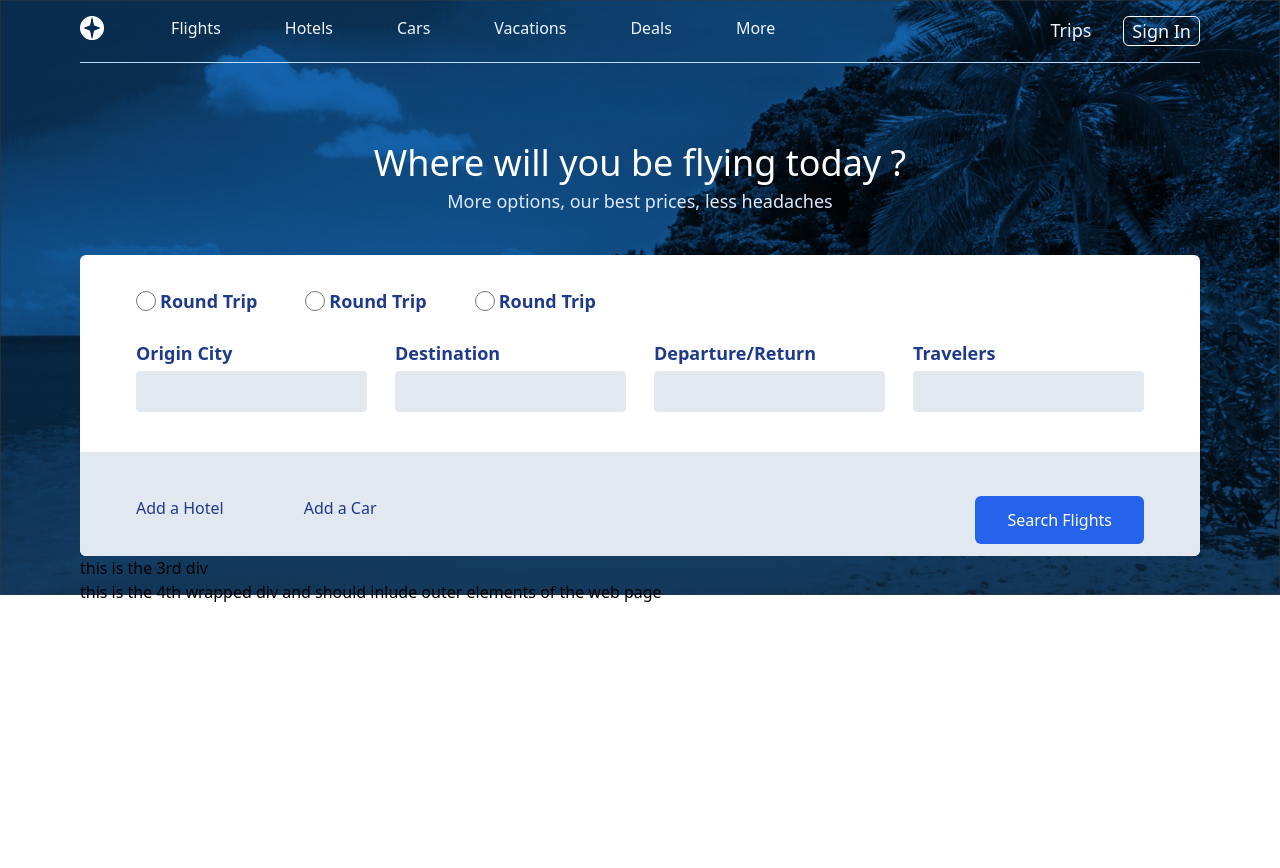
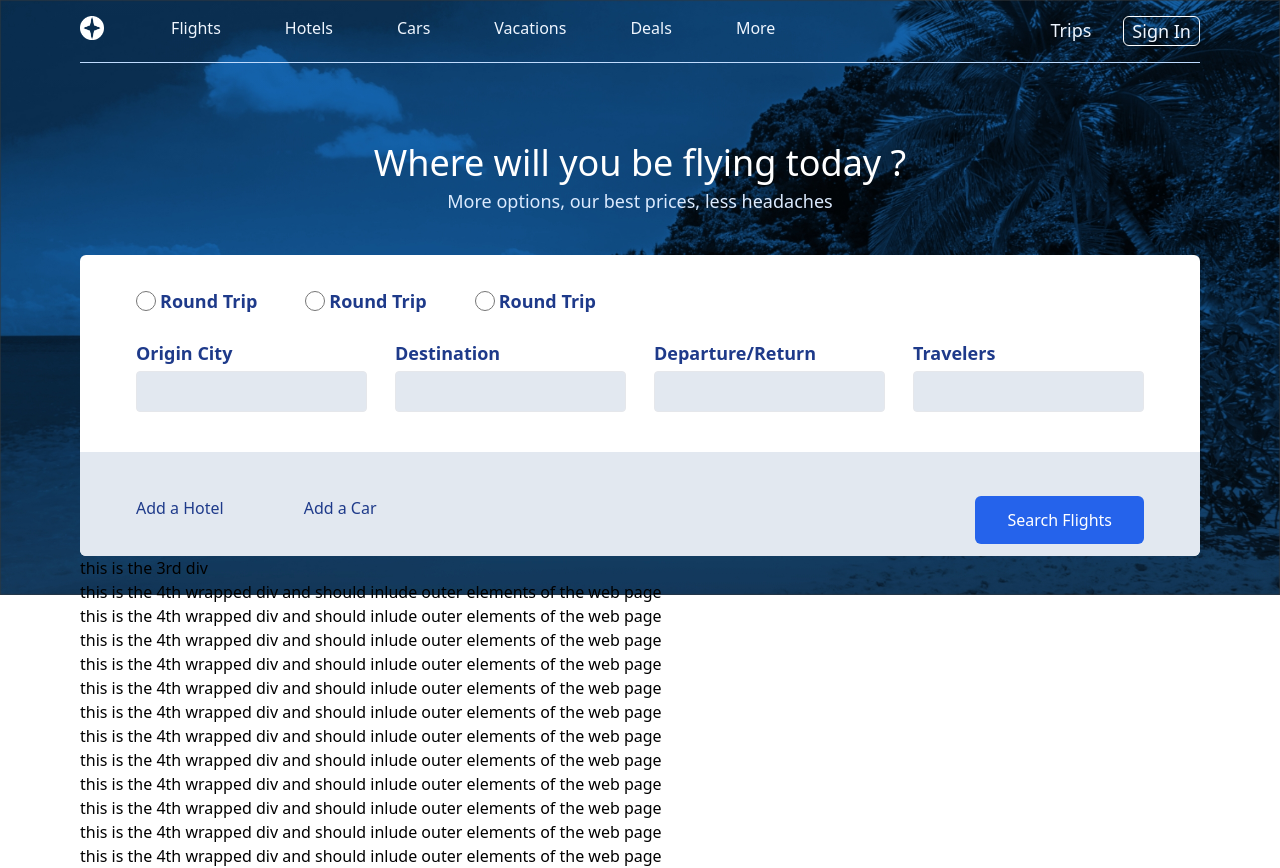
Before and after one commit to Sam516-Dev/my-project, a React (Create React App) app: page / in a window 1280 px wide. Before the commit the page ends 800 px from the top, so only its background shows below. Built offline with nearby package versions, Linux system fonts and the light colour scheme.

Commit message:
okay
Signed-off-by: Sam516-Dev <samuelnjoroge3455@gmail.com>

```diff
--- a/src/App.css
+++ b/src/App.css
@@ -8,9 +8,9 @@
 }
 
 
-body {
+/* body {
   overflow: hidden;
-}
+} */
 
 
 @media (prefers-reduced-motion: no-preference) {
--- a/src/components/FrontBar.js
+++ b/src/components/FrontBar.js
@@ -86,6 +86,40 @@ function FrontBar() {
         this is the 4th wrapped div and should inlude outer elements of the web
         page
       </div>
+      <div>
+        this is the 4th wrapped div and should inlude outer elements of the web
+        page
+      </div><div>
+      this is the 4th wrapped div and should inlude outer elements of the web
+      page
+    </div><div>
+    this is the 4th wrapped div and should inlude outer elements of the web
+    page
+  </div><div>
+  this is the 4th wrapped div and should inlude outer elements of the web
+  page
+</div><div>
+this is the 4th wrapped div and should inlude outer elements of the web
+page
+</div><div>
+this is the 4th wrapped div and should inlude outer elements of the web
+page
+</div><div>
+this is the 4th wrapped div and should inlude outer elements of the web
+page
+</div><div>
+this is the 4th wrapped div and should inlude outer elements of the web
+page
+</div><div>
+this is the 4th wrapped div and should inlude outer elements of the web
+page
+</div><div>
+this is the 4th wrapped div and should inlude outer elements of the web
+page
+</div><div>
+this is the 4th wrapped div and should inlude outer elements of the web
+page
+</div>
     </div>
   )
 }
```
